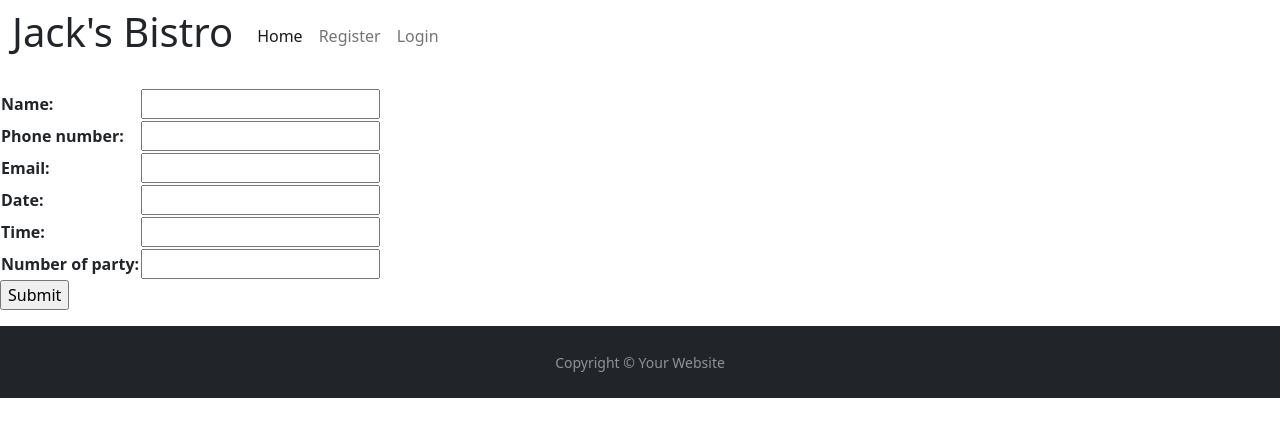
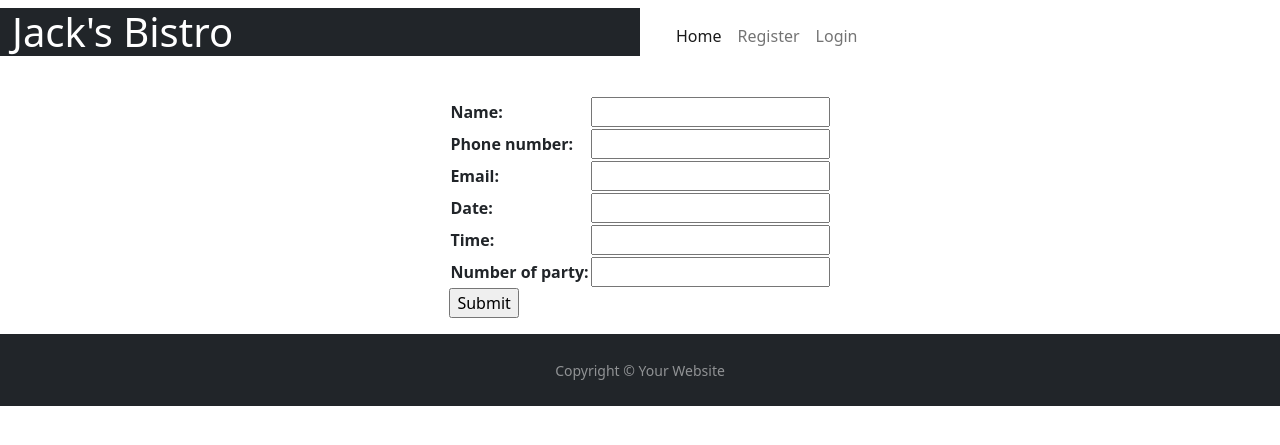
Before and after one commit to jackcrosbie/p4-restuarant-project, a Django app: page /reservations/ in a window 1280 px wide. Shown: the top 445 px of the page. Run offline with Django 3.2, Linux system fonts and the light colour scheme.

```diff
--- a/reservations/models.py
+++ b/reservations/models.py
@@ -1,9 +1,8 @@
+""" django Imports """
 from django.db import models
 from django.contrib.auth.models import User
-from django import forms
 
 
-# Create your models here.
 class Reservations(models.Model):
     name = models.CharField(max_length=50)
     phone_number = models.IntegerField()
--- a/reservations/views.py
+++ b/reservations/views.py
@@ -1,6 +1,7 @@
 from django.shortcuts import render
-from django.views import generic
+from django.views import generic, View
 from django.views.generic.edit import FormView
+from django.http import HttpResponseRedirect
 from .models import Reservations
 from .forms import ReservationForm
 
@@ -9,4 +10,7 @@ from .forms import ReservationForm
 class ReservationsFormView(FormView):
     template_name = "reservations.html"
     form_class = ReservationForm
-    success_url = '/index/'
+    success_url = '/reservations/'
+
+    def form_valid(self, form):
+        return super().form_valid(form)
--- a/templates/base.html
+++ b/templates/base.html
@@ -16,8 +16,8 @@
 
 <body class="d-flex flex-column h-100 main-bg">
     <nav class="navbar navbar-expand-lg navbar-light bg-white">
-        <div class="container-fluid">
-            <h1>Jack's Bistro</h1>
+        <h1 class="text-left bg-dark font-weight-bold text-white container-fluid">Jack's Bistro</h1>
+        <div class="container-fluid text-right">
             <a class="navbar-brand" href="#"></a>
             <button class="navbar-toggler" type="button" data-bs-toggle="collapse" data-bs-target="#navbarText"
                 aria-controls="navbarText" aria-expanded="false" aria-label="Toggle navigation">
--- a/templates/reservations.html
+++ b/templates/reservations.html
@@ -1,12 +1,13 @@
 {% extends "base.html" %}
 
 {% block content %}
-<form action="" method="post">
+<div class="mx-auto form-group mt-2">
+    <form action="{% url 'reservations' %}" method="post">
         {% csrf_token %}
         <table>
             {{ form.as_table }}
         </table>
         <input type="submit" value="Submit">
     </form>
-
+</div>
 {% endblock %}
```
Also changed, not shown: templates/contact.html (+13 -0 lines), reservations/forms.py (line endings or trailing spaces), reservations/migrations/0002_alter_reservations_options.py (added), 1 other file. Lines whose indentation alone changed are shown as unchanged.
